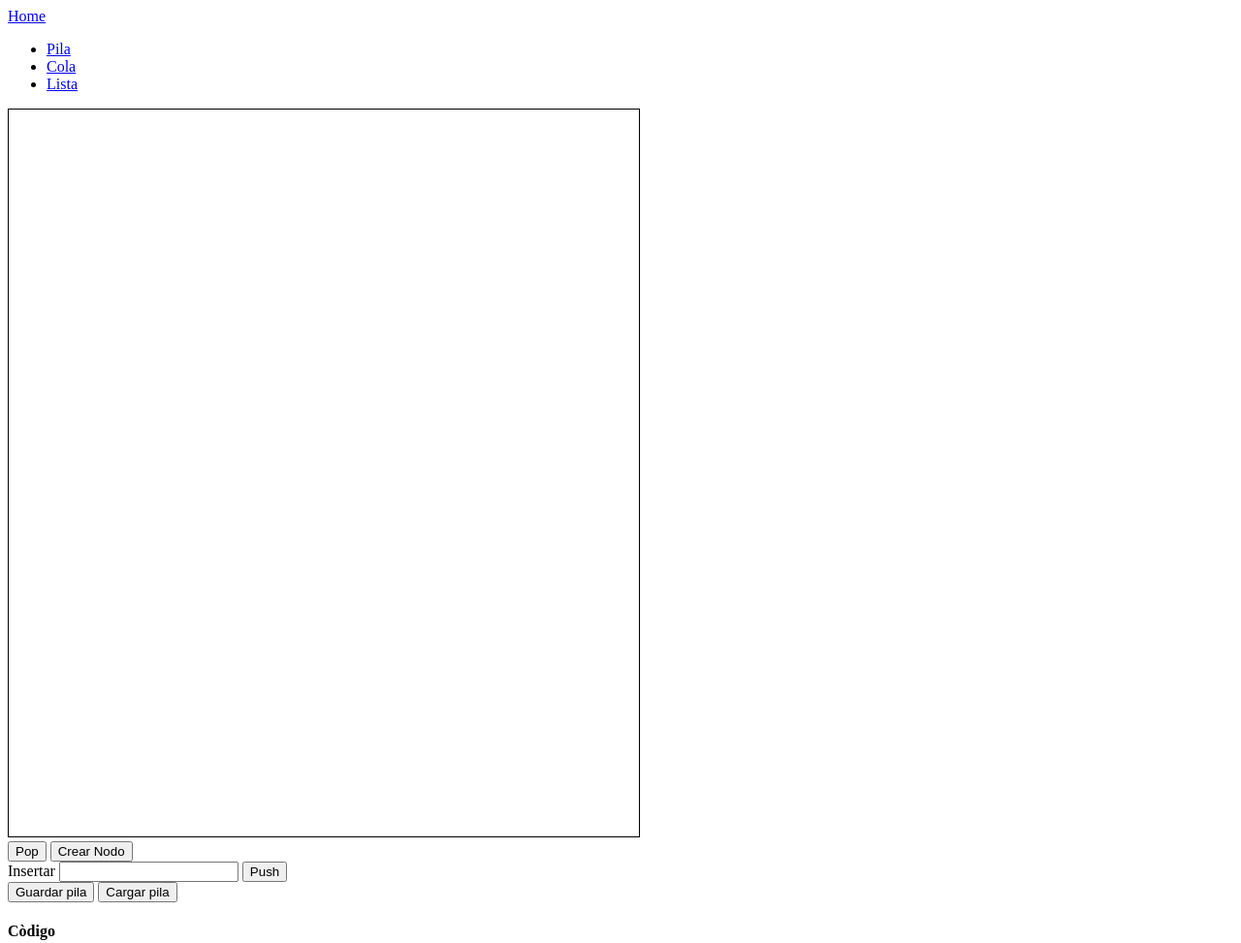
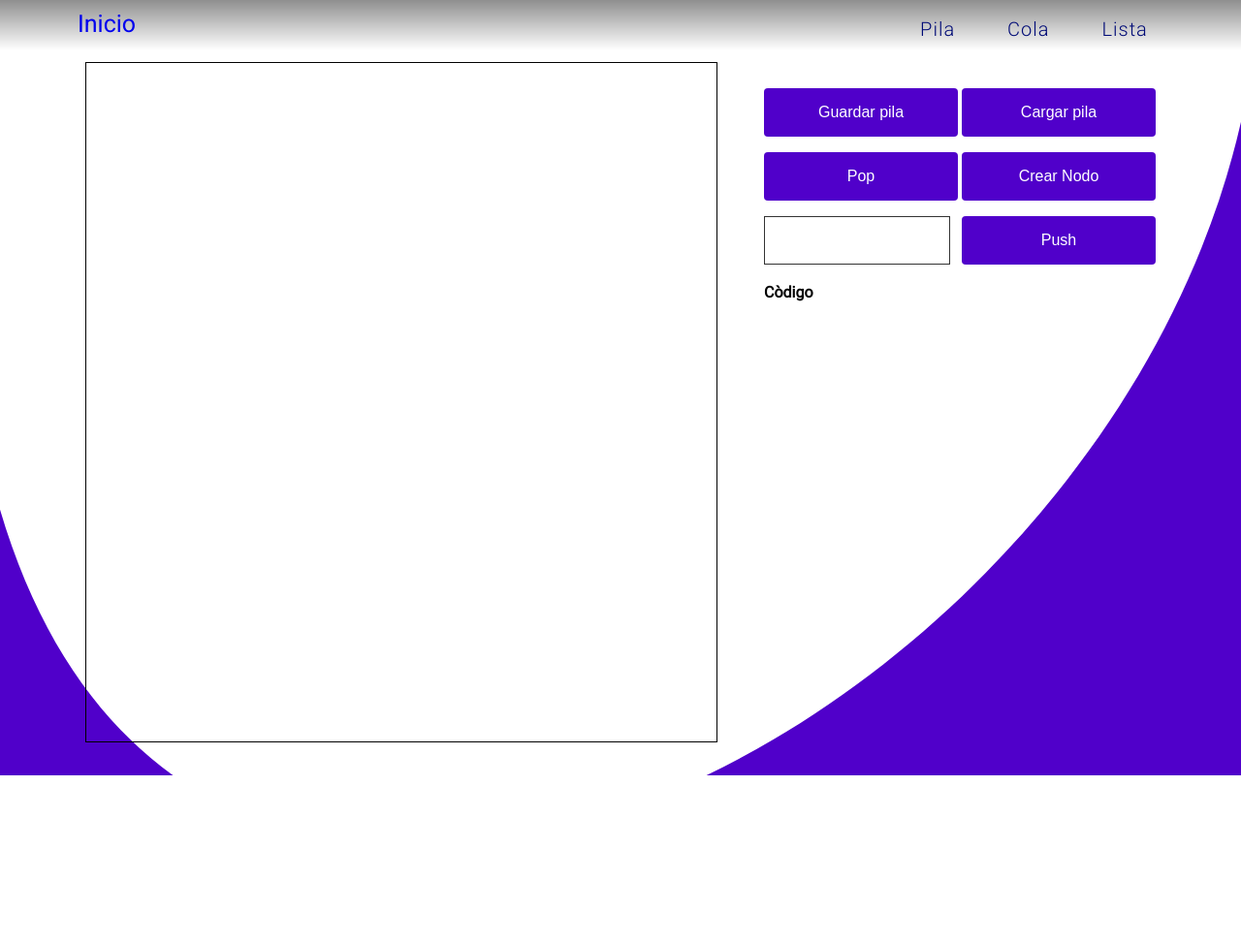
Before and after one commit to BrandMV/AnimatedDataStructures, a plain HTML site: page estructuras/pila.html in a window 1280 px wide. Shown: the whole page at 97% size. After the commit the page ends 800 px from the top, so only its background shows below. Drawn offline with Linux system fonts and the light colour scheme.

Commit message:
cute styles added

```diff
--- a/estructuras/pila.html
+++ b/estructuras/pila.html
@@ -4,48 +4,57 @@
     <meta charset="UTF-8" />
     <meta http-equiv="X-UA-Compatible" content="IE=edge" />
     <meta name="viewport" content="width=device-width, initial-scale=1.0" />
+    <link rel="stylesheet" href="../styles/pila.css">
     <!-- <link rel="stylesheet" href="./styles/pila.css" /> -->
     <title>Pila</title>
   </head>
   <body>
     <header>
-        <div class="home"><a href="index.html">Home</a></div>
+        <div class="home"><a href="../index.html">Inicio</a></div>
         <div class="menu">
             <ul>
-                <li><a href="./estructuras/pila.html">Pila</a></li>
-                <li><a href="./estructuras/cola.html">Cola</a></li>
-                <li><a href="./estructuras/lista.html">Lista</a></li>
+                <li><a href="./pila.html">Pila</a></li>
+                <li><a href="./cola.html">Cola</a></li>
+                <li><a href="./lista.html">Lista</a></li>
             </ul>
         </div>
     </header>
+    <section class="wrap">
         <div>
             <canvas
               id="canvas"
               width="650"
-        height="750"
+              height="700"
               style="border: 1px solid black;"
             ></canvas
-      ><br />
-    </div>
-    <main>
-        <div>
-            <input type="button" value="Pop" id="popButton" />
-            <input type="button" value="Crear Nodo" id="createButton" />
-        </div>
-      <div>
-        <label>Insertar</label>
-        <input type="number" step="0.1" id="stackNodeValue"/>
-        <input type="button" value="Push" id="pushButton" />
-      </div>
-      <div>
-          <input type="button" value="Guardar pila" id="saveButton">
-          <input type="button" value="Cargar pila" id="loadButton">
+            >
           </div>
 
+          <article class="container">
+
+            <div class="firstsButtons">
+                <input type="button" value="Guardar pila" id="saveButton" class="btn">
+                <input type="button" value="Cargar pila" id="loadButton" class="btn">
+            </div>
+
+              <div class="secondsButtons">
+                  <input type="button" value="Pop" id="popButton" class="btn"/>
+                  <input type="button" value="Crear Nodo" id="createButton"class="btn" />
+              </div>
+            <div class="thirdsButtons">
+
+              <input type="number" step="0.1" id="stackNodeValue"/>
+              <input type="button" value="Push" id="pushButton" class="btn"/>
+            </div>
+
+           <br>
             <article>
                 <h4>Còdigo</h4>
             </article>
-    </main>
+        </article>
+    </section>
+    <div><svg class="wave"  viewBox="0 0 500 150" preserveAspectRatio="none" style="height: 100%; width: 100%;"><path d="M-14.95,26.14 C-35.26,264.95 486.17,152.45 507.05,0.50 L601.30,225.48 L-18.90,224.50 Z" style="stroke: none; fill: #5000CA;"></path></svg></div>
+
 
     <script src="../js/pila.js"></script>
   </body>
--- a/js/pila.js
+++ b/js/pila.js
@@ -18,6 +18,8 @@ let aux = y;
 canvasContext.font = "20px Roboto";
 let auxi=0;
 
+canvasContext.fillStyle='white'
+canvasContext.fill()
 
 const drawNode = () => {
     canvasContext.fillText("", nodeX - 18, nodeY + 10);
@@ -53,7 +55,7 @@ const drawNode = () => {
   }
 };
 
-const drawStack = () => {
+const drawStack = (stack) => {
 
   if (stack.length < 2) {
     console.log(stack.length);
@@ -163,7 +165,7 @@ pushButton.addEventListener("click", (e) => {
       x = canvasWidth / 2;
       y = nodeSize + 10;
 
-      drawStack();
+      drawStack(stack);
 
       clearInterval(drawNodeInterval);
     } else {
@@ -183,12 +185,13 @@ pushButton.addEventListener("click", (e) => {
 
 popButton.addEventListener("click", (e) => {
     e.preventDefault()
-    if(stack == 0 )
+    let stackAux = stack
+    if(stackAux == 0 )
         alert("La pila esta vacía. No hay nada que sacar")
     else{
-        stack.pop()
-        localStorage.setItem("Stack", stack)
-        drawStack()
+        stackAux.pop()
+        // localStorage.setItem("Stack", stackAux)
+        drawStack(stackAux)
     }
 
 })
@@ -204,7 +207,7 @@ loadButton.addEventListener("click", (e) => {
     e.preventDefault();
     if(localStorage.getItem("Stack")){
         stack = JSON.parse(localStorage.getItem("Stack"))
-        drawStack()
+        drawStack(stack)
     }
 
 })
--- a/styles/cola.css
+++ b/styles/cola.css
@@ -1 +1,65 @@
 @import url('https://fonts.googleapis.com/css2?family=Roboto:wght@100;300;400&display=swap');
+*{
+    margin: 0;
+    padding: 0;
+    box-sizing: border-box;
+
+}
+body{
+    font-family:'Roboto', sans-serif;
+}
+header{
+    position: fixed;
+    top: 0;
+    left: 0;
+    width: 100%;
+    padding: 25px 80px;
+    background: linear-gradient(to top, transparent, rgba(0, 0, 0, 0.438));
+
+}
+header .home{
+    font-size: 25px;
+    font-weight: 400;
+    color: #000b76;
+    float: left;
+
+}
+header .home a{
+    text-decoration: none;
+      transition: ease-out 0.3s;
+    box-shadow: inset 0 0 0 0 white;
+}
+header .home a:hover{
+    color: white;
+    cursor: pointer;
+
+}
+header .menu{
+    transform: translate(70%,0);
+    margin-top: .5rem;
+}
+header ul li{
+    display: inline-block;
+}
+header ul li a{
+    text-decoration: none;
+    font-size: 20px;
+    color: #000b76;
+    margin: 0 25px;
+    font-weight: 300;
+    letter-spacing: 1px;
+    transition: ease-out 0.3s;
+    box-shadow: inset 0 0 0 0 white;
+
+}
+header ul li a:hover{
+
+    color: white;
+    cursor: pointer;
+
+}
+.wave{
+    position:absolute;
+    z-index: -1;
+    bottom: 0;
+}
--- a/styles/lista.css
+++ b/styles/lista.css
@@ -1 +1,65 @@
 @import url('https://fonts.googleapis.com/css2?family=Roboto:wght@100;300;400&display=swap');
+*{
+    margin: 0;
+    padding: 0;
+    box-sizing: border-box;
+
+}
+body{
+    font-family:'Roboto', sans-serif;
+}
+header{
+    position: fixed;
+    top: 0;
+    left: 0;
+    width: 100%;
+    padding: 25px 80px;
+    background: linear-gradient(to top, transparent, rgba(0, 0, 0, 0.438));
+
+}
+header .home{
+    font-size: 25px;
+    font-weight: 400;
+    color: #000b76;
+    float: left;
+
+}
+header .home a{
+    text-decoration: none;
+      transition: ease-out 0.3s;
+    box-shadow: inset 0 0 0 0 white;
+}
+header .home a:hover{
+    color: white;
+    cursor: pointer;
+
+}
+header .menu{
+    transform: translate(70%,0);
+    margin-top: .5rem;
+}
+header ul li{
+    display: inline-block;
+}
+header ul li a{
+    text-decoration: none;
+    font-size: 20px;
+    color: #000b76;
+    margin: 0 25px;
+    font-weight: 300;
+    letter-spacing: 1px;
+    transition: ease-out 0.3s;
+    box-shadow: inset 0 0 0 0 white;
+
+}
+header ul li a:hover{
+
+    color: white;
+    cursor: pointer;
+
+}
+.wave{
+    position:absolute;
+    z-index: -1;
+    bottom: 0;
+}
--- a/styles/pila.css
+++ b/styles/pila.css
@@ -1,11 +1,20 @@
 @import url('https://fonts.googleapis.com/css2?family=Roboto:wght@100;300;400&display=swap');
+*{
+    margin: 0;
+    padding: 0;
+    box-sizing: border-box;
+
+}
+body{
+    font-family:'Roboto', sans-serif;
+}
 header{
     position: fixed;
     top: 0;
     left: 0;
     width: 100%;
-    padding: 25px 80px;
-    background: linear-gradient(to top, transparent, rgba(0,0,0,0,0.6));
+    padding: 10px 80px;
+    background: linear-gradient(to top, transparent, rgba(0, 0, 0, 0.438));
 }
 header .home{
     font-size: 25px;
@@ -16,9 +25,16 @@ header .home{
 }
 header .home a{
     text-decoration: none;
+      transition: ease-out 0.3s;
+    box-shadow: inset 0 0 0 0 white;
+}
+header .home a:hover{
+    color: white;
+    cursor: pointer;
+
 }
 header .menu{
-    float: right;
+    transform: translate(70%,0);
     margin-top: .5rem;
 }
 header ul li{
@@ -26,9 +42,81 @@ header ul li{
 }
 header ul li a{
     text-decoration: none;
-    font-size: 16px;
-    color: #333;
+    font-size: 20px;
+    color: #000b76;
     margin: 0 25px;
     font-weight: 300;
     letter-spacing: 1px;
+    transition: ease-out 0.3s;
+    box-shadow: inset 0 0 0 0 white;
+
 }
+header ul li a:hover{
+
+    color: white;
+    cursor: pointer;
+
+}
+
+#canvas{
+
+    margin-top: 4rem;
+
+}
+.container{
+    margin-top: -23rem;
+}
+.wrap{
+    display: flex;
+    align-items: center;
+    justify-content: center;
+    gap: 3rem;
+}
+.btn{
+    width: 200px;
+    height: 50px;
+    border: none;
+    color: white;
+    border-radius: 4px;
+    transition: ease-out 0.3s;
+    font-size: 1rem;
+    outline: none;
+    box-shadow: inset 0 0 0 0 white;
+    background-color:#5000CA ;
+
+}
+.btn:hover{
+    box-shadow: inset 300px 0 0 0 #000b76;
+    color: white;
+    cursor: pointer;
+}
+.firstButtons{
+    display: flex;
+    justify-content: space-between;
+}
+.secondsButtons{
+    margin-top: 1rem;
+    display: flex;
+    justify-content: space-between;
+}
+.thirdsButtons{
+    margin-top: 1rem;
+    display: flex;
+    justify-content: space-between;
+}
+#stackNodeValue{
+    font-size: 1.2rem;
+    width:12rem;
+    border: 1px solid #333;
+}
+.btn:disabled{
+    background-color: #000b76;
+}
+.btn:disabled:hover{
+    box-shadow: none;
+}
+.wave{
+    position:absolute;
+    z-index: -1;
+    bottom: 0;
+}
```
Also changed, not shown: estructuras/cola.html (+15 -2 lines), estructuras/lista.html (+14 -1 lines). Lines whose indentation alone changed are shown as unchanged.
